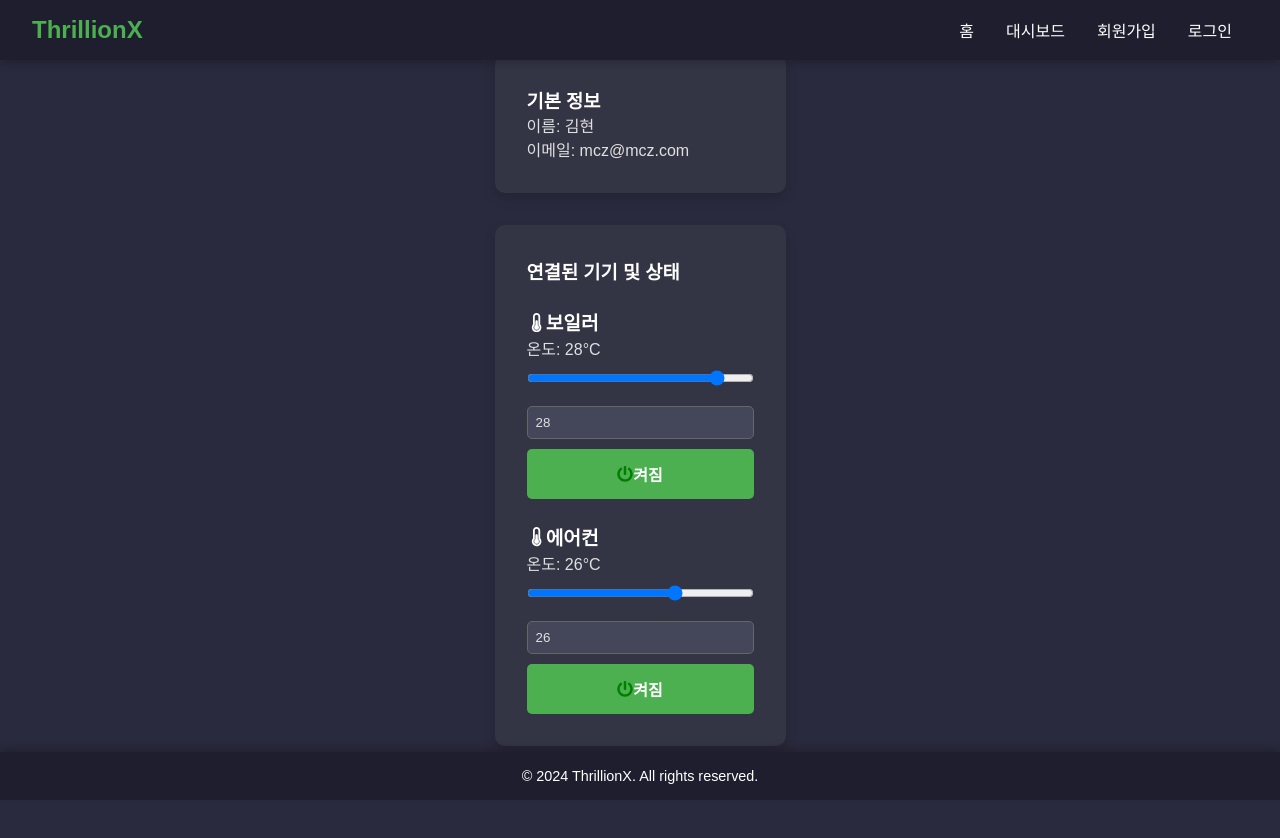
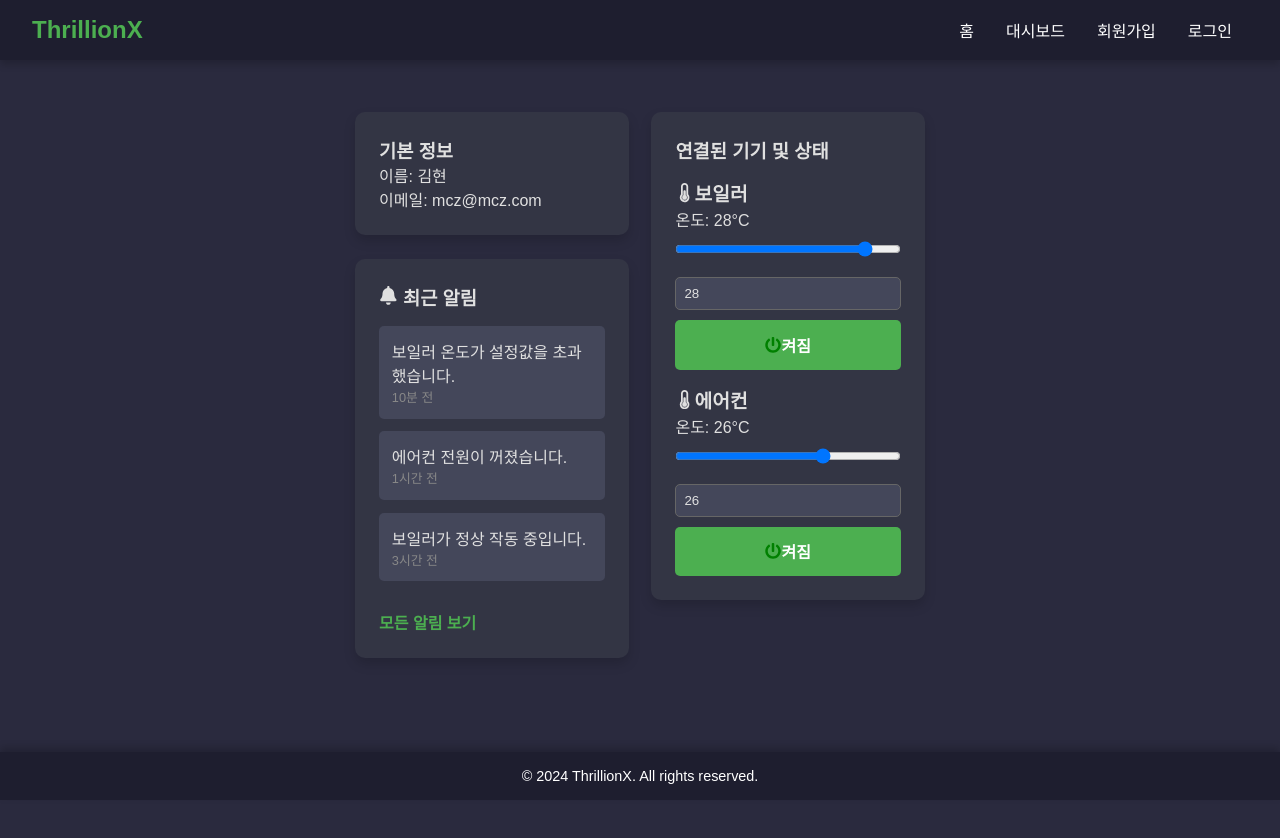
Before and after one commit to JoHojeong/CloudWebService, a React (Create React App) app: page /dashboard in a window 1280 px wide. Shown: the top 838 px of the page. After the commit the page ends 800 px from the top, so only its background shows below. Built offline with nearby package versions, Linux system fonts and the light colour scheme.

Commit message:
전체적인 CSS 변경

```diff
--- a/src/components/Dashboard.css
+++ b/src/components/Dashboard.css
@@ -1,30 +1,57 @@
 /* src/components/Dashboard.css */
-.dashboard-container {
+.dashboard-layout {
     display: flex;
-    flex-direction: column;
-    align-items: center;
+    justify-content: space-between;
     padding: 2rem;
-    background-color: #2a2a3e; /* 다크 모드 배경과 맞추기 */
+    background-color: #2a2a3e;
+}
+
+.left-section, .right-section {
+    flex: 1;
+    max-width: 48%;
 }
 
 .card {
-    background-color: #333544; /* 카드 배경을 조금 더 밝은 회색으로 */
-    color: #e0e0e0; /* 밝은 텍스트 색상 */
-    width: 100%;
-    max-width: 600px;
-    padding: 2rem;
-    margin: 1rem;
+    background-color: #333544;
+    color: #e0e0e0;
+    padding: 1.5rem;
     border-radius: 10px;
     box-shadow: 0 6px 12px rgba(0, 0, 0, 0.15);
+    margin-bottom: 1.5rem;
 }
 
-.card h3, .card h4 {
-    color: #ffffff; /* 제목 텍스트는 흰색 */
+.alerts-list {
+    list-style-type: none;
+    padding: 0;
+    margin-top: 1rem;
+}
+
+.alerts-list li {
+    background: #44475a;
+    padding: 0.8rem;
+    margin-bottom: 0.8rem;
+    border-radius: 5px;
+}
+
+.alert-time {
+    font-size: 0.8rem;
+    color: #888;
+}
+
+.view-all-link {
+    display: inline-block;
+    margin-top: 1rem;
+    color: #4CAF50;
+    text-decoration: none;
     font-weight: bold;
 }
 
-.device {
-    margin-top: 1.5rem;
+.view-all-link:hover {
+    text-decoration: underline;
+}
+
+.device-status .device {
+    margin-top: 1rem;
 }
 
 .device h4 {
--- a/src/components/Dashboard.js
+++ b/src/components/Dashboard.js
@@ -1,12 +1,20 @@
 // src/components/Dashboard.js
 import React, { useState } from 'react';
-import { FaThermometerHalf, FaPowerOff } from 'react-icons/fa'; // 아이콘 추가
+import { FaThermometerHalf, FaPowerOff, FaBell } from 'react-icons/fa';
+import { Link } from 'react-router-dom';
 import './Dashboard.css';
 
 function Dashboard() {
     const userInfo = { name: "김현", email: "mcz@mcz.com" };
     const [boiler, setBoiler] = useState({ temperature: 28, isOn: true });
     const [airConditioner, setAirConditioner] = useState({ temperature: 26, isOn: true });
+
+    // Sample 알림 데이터
+    const [alerts] = useState([
+        { id: 1, message: "보일러 온도가 설정값을 초과했습니다.", time: "10분 전" },
+        { id: 2, message: "에어컨 전원이 꺼졌습니다.", time: "1시간 전" },
+        { id: 3, message: "보일러가 정상 작동 중입니다.", time: "3시간 전" }
+    ]);
 
     const handleTemperatureChange = (device, value) => {
         const temperature = parseInt(value, 10);
@@ -20,15 +28,31 @@ function Dashboard() {
     };
 
     return (
-        <div className="dashboard-container">
-            {/* 사용자 정보 카드 */}
+        <div className="dashboard-layout">
+            {/* 왼쪽 섹션: 기본 정보와 알림 */}
+            <div className="left-section">
                 <div className="user-info card">
                     <h3>기본 정보</h3>
                     <p>이름: {userInfo.name}</p>
                     <p>이메일: {userInfo.email}</p>
                 </div>
 
-            {/* 기기 상태 정보 카드 */}
+                <div className="alerts card">
+                    <h3><FaBell /> 최근 알림</h3>
+                    <ul className="alerts-list">
+                        {alerts.map(alert => (
+                            <li key={alert.id}>
+                                <p>{alert.message}</p>
+                                <span className="alert-time">{alert.time}</span>
+                            </li>
+                        ))}
+                    </ul>
+                    <Link to="/alerts" className="view-all-link">모든 알림 보기</Link>
+                </div>
+            </div>
+
+            {/* 오른쪽 섹션: 연결된 기기 및 상태 */}
+            <div className="right-section">
                 <div className="device-status card">
                     <h3>연결된 기기 및 상태</h3>
 
@@ -83,6 +107,7 @@ function Dashboard() {
                     </div>
                 </div>
             </div>
+        </div>
     );
 }
 
```
Lines whose indentation alone changed are shown as unchanged.
